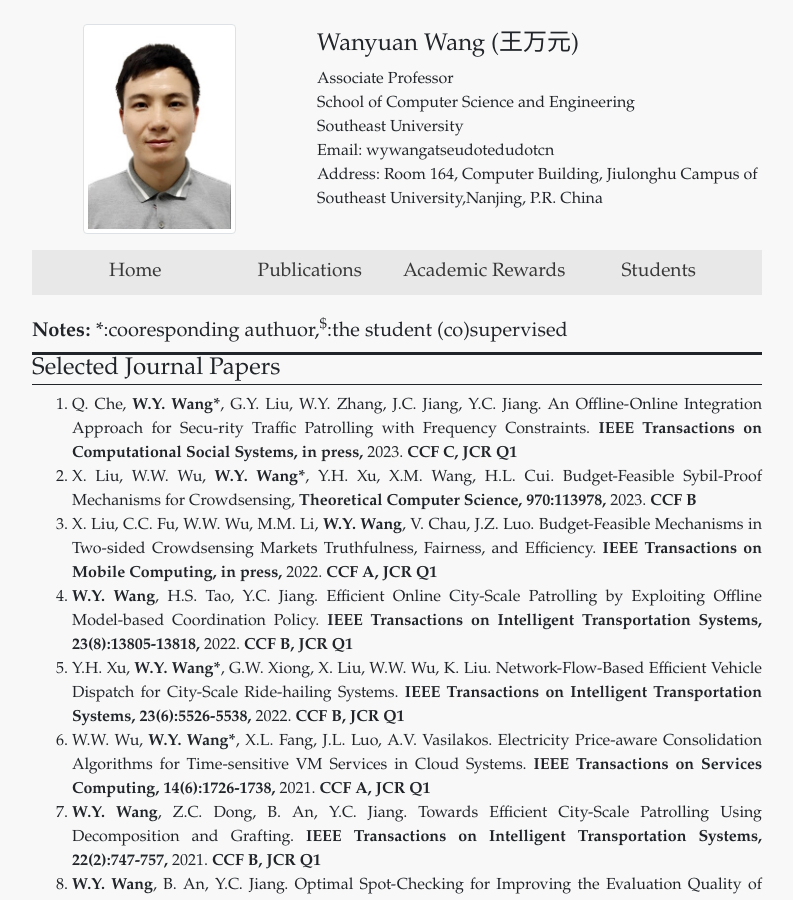
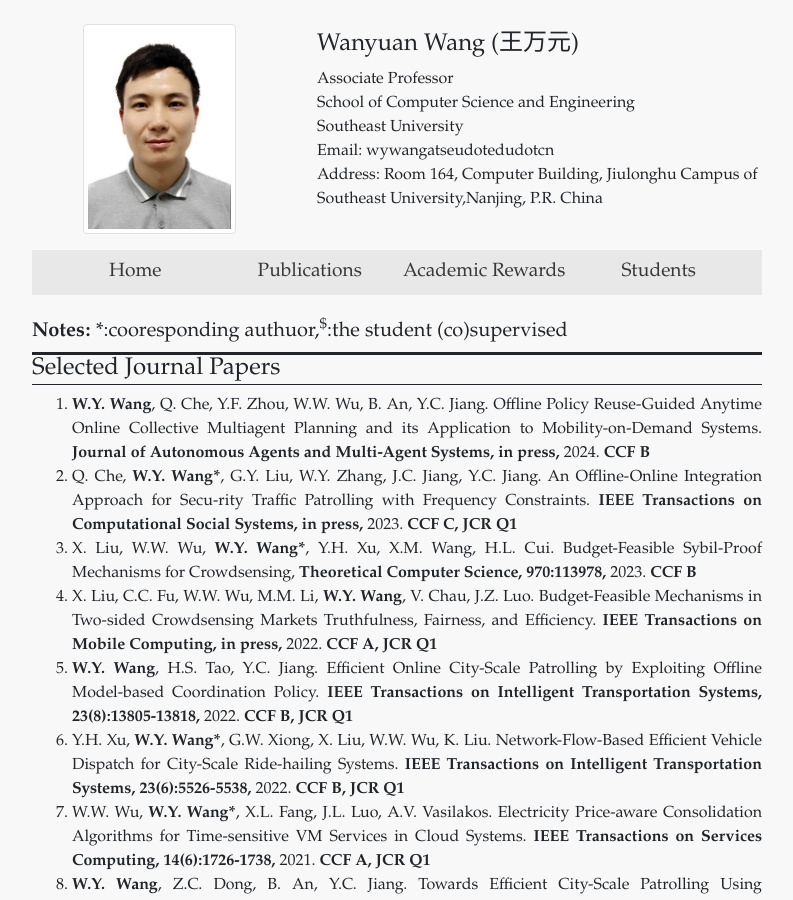
Before and after one commit to wanyuanwang/wanyuanwang.github.io, a Jekyll site: the page built from publications.html, in a window 1280 px wide and 900 px high. Shown: the whole window, without its empty margins (243-1036 px from the left). Built offline with Jekyll 4.4.1, drawn with Linux system fonts in a browser that asks for light colours.

Commit message:
Update ieee_acm_transactions_papers.yml

```diff
--- a/_data/ieee_acm_transactions_papers.yml
+++ b/_data/ieee_acm_transactions_papers.yml
@@ -1,3 +1,8 @@
+- authors: <b>W.Y. Wang</b>, Q. Che, Y.F. Zhou, W.W. Wu, B. An, Y.C. Jiang.
+  title: Offline Policy Reuse-Guided Anytime Online Collective Multiagent Planning and its Application to Mobility-on-Demand Systems.
+  journal: Journal of Autonomous Agents and Multi-Agent Systems, in press,
+  date: 2024. <b> CCF B </b>
+
 - authors: Q. Che, <b>W.Y. Wang*</b>, G.Y. Liu, W.Y. Zhang, J.C. Jiang, Y.C. Jiang.
   title: An Offline-Online Integration Approach for Secu-rity Traffic Patrolling with Frequency Constraints.
   journal: IEEE Transactions on Computational Social Systems, in press,
```
